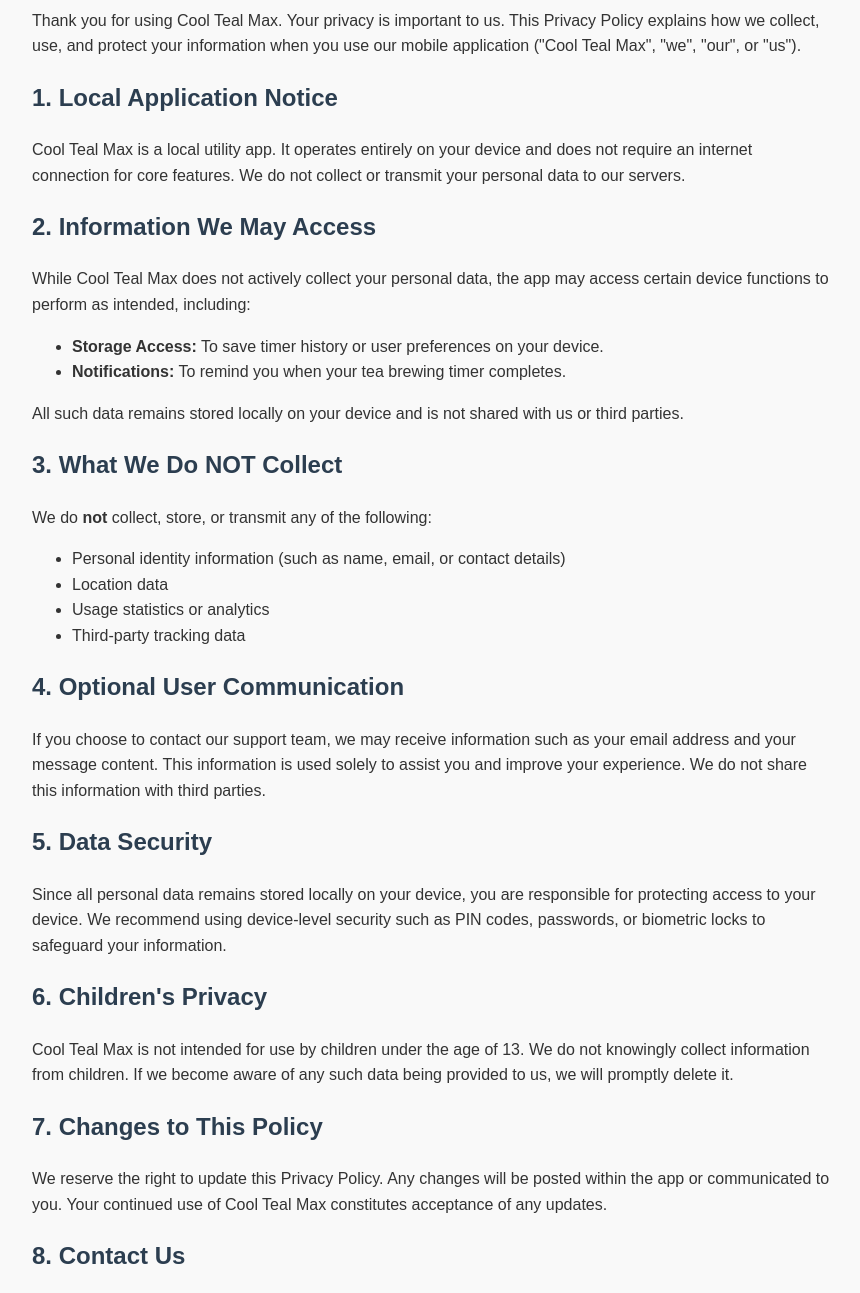
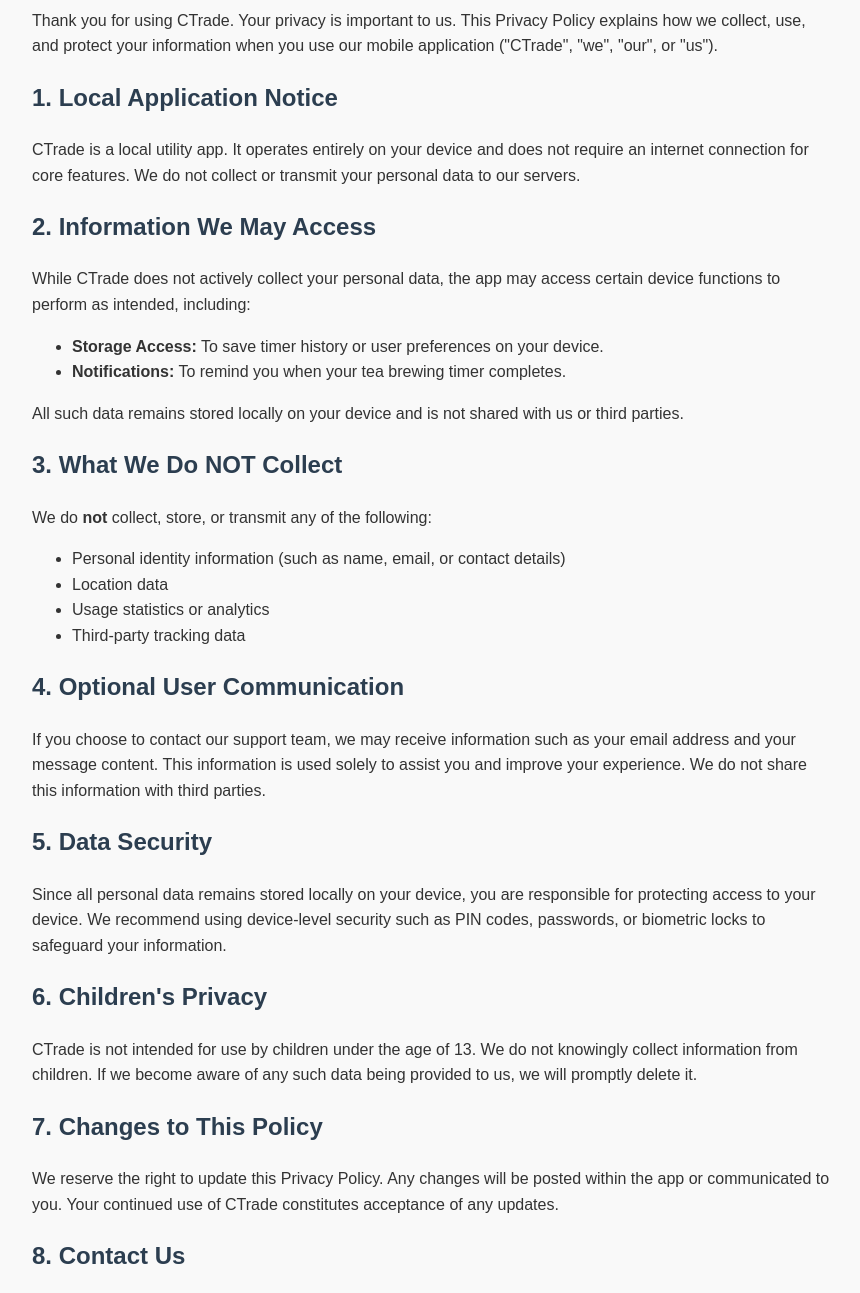
Before and after one commit to koman96/CTrade-web, a plain HTML site: page index.html in a window 1280 px wide. Shown: the part 160-1453 px from the top of the page, without its empty margins (208-1068 px from the left). Drawn offline with Linux system fonts and the light colour scheme.

Commit message:
Update index.html

```diff
--- a/index.html
+++ b/index.html
@@ -3,7 +3,7 @@
 <head>
   <meta charset="UTF-8">
   <meta name="viewport" content="width=device-width, initial-scale=1">
-  <title>Privacy Policy - Cool Teal Max</title>
+  <title>Privacy Policy - CTrade</title>
   <style>
     body {
       font-family: Arial, sans-serif;
@@ -32,15 +32,15 @@
 
 <p>Effective Date: June 23, 2025</p>
 
-<p>Thank you for using Cool Teal Max. Your privacy is important to us. This Privacy Policy explains how we collect, use, and protect your information when you use our mobile application ("Cool Teal Max", "we", "our", or "us").</p>
+<p>Thank you for using CTrade. Your privacy is important to us. This Privacy Policy explains how we collect, use, and protect your information when you use our mobile application ("CTrade", "we", "our", or "us").</p>
 
 <h2>1. Local Application Notice</h2>
 
-<p>Cool Teal Max is a local utility app. It operates entirely on your device and does not require an internet connection for core features. We do not collect or transmit your personal data to our servers.</p>
+<p>CTrade is a local utility app. It operates entirely on your device and does not require an internet connection for core features. We do not collect or transmit your personal data to our servers.</p>
 
 <h2>2. Information We May Access</h2>
 
-<p>While Cool Teal Max does not actively collect your personal data, the app may access certain device functions to perform as intended, including:</p>
+<p>While CTrade does not actively collect your personal data, the app may access certain device functions to perform as intended, including:</p>
 <ul>
   <li><strong>Storage Access:</strong> To save timer history or user preferences on your device.</li>
   <li><strong>Notifications:</strong> To remind you when your tea brewing timer completes.</li>
@@ -68,11 +68,11 @@
 
 <h2>6. Children's Privacy</h2>
 
-<p>Cool Teal Max is not intended for use by children under the age of 13. We do not knowingly collect information from children. If we become aware of any such data being provided to us, we will promptly delete it.</p>
+<p>CTrade is not intended for use by children under the age of 13. We do not knowingly collect information from children. If we become aware of any such data being provided to us, we will promptly delete it.</p>
 
 <h2>7. Changes to This Policy</h2>
 
-<p>We reserve the right to update this Privacy Policy. Any changes will be posted within the app or communicated to you. Your continued use of Cool Teal Max constitutes acceptance of any updates.</p>
+<p>We reserve the right to update this Privacy Policy. Any changes will be posted within the app or communicated to you. Your continued use of CTrade constitutes acceptance of any updates.</p>
 
 <h2>8. Contact Us</h2>
 
```
